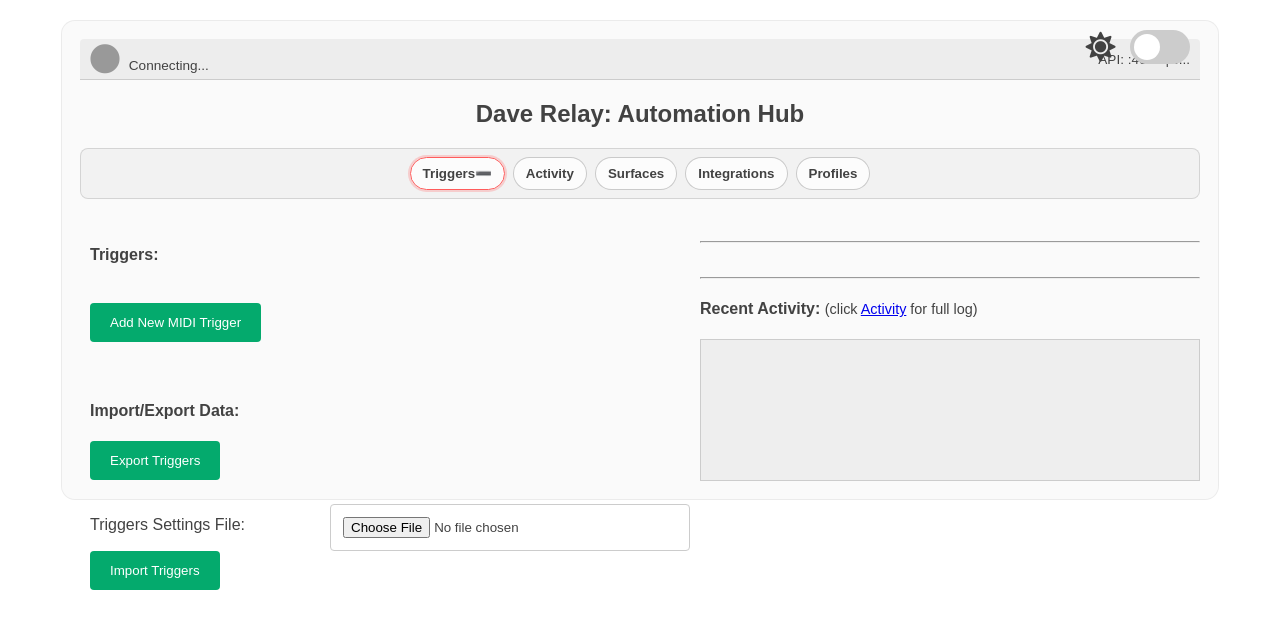
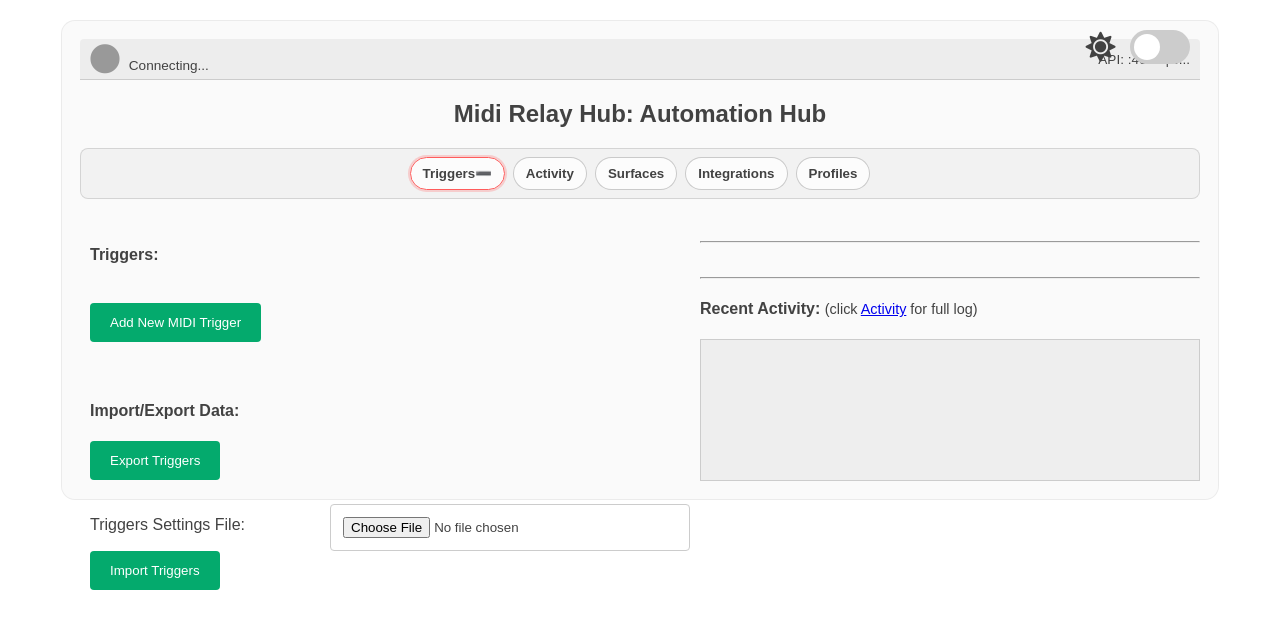
Before and after one commit to radicaldo/midi-relay-hub, an Electron app: page static/index.html in a window 1280 px wide. Drawn offline with nearby package versions, Linux system fonts and the light colour scheme; no server answers.

Commit message:
Fixed UI regression and some naming issues

```diff
--- a/static/index.html
+++ b/static/index.html
@@ -3,7 +3,7 @@
 	<head>
 		<meta charset="utf-8" />
 		<meta name="viewport" content="width=device-width, initial-scale=1" />
-		<title>Dave Relay</title>
+		<title>Midi Relay Hub</title>
 		<link rel="stylesheet" href="https://cdnjs.cloudflare.com/ajax/libs/font-awesome/5.10.2/css/all.min.css" />
 		<link rel="stylesheet" href="index.css" />
 		<script src="/socket.io/socket.io.js"></script>
@@ -42,7 +42,7 @@
 				</span>
 			</div>
 			<div id="titleText">
-				<h2>Dave Relay: Automation Hub</h2>
+				<h2>Midi Relay Hub: Automation Hub</h2>
 			</div>
 			<div class="theme-switch-wrapper">
 				<!-- Text and icon -->
```
